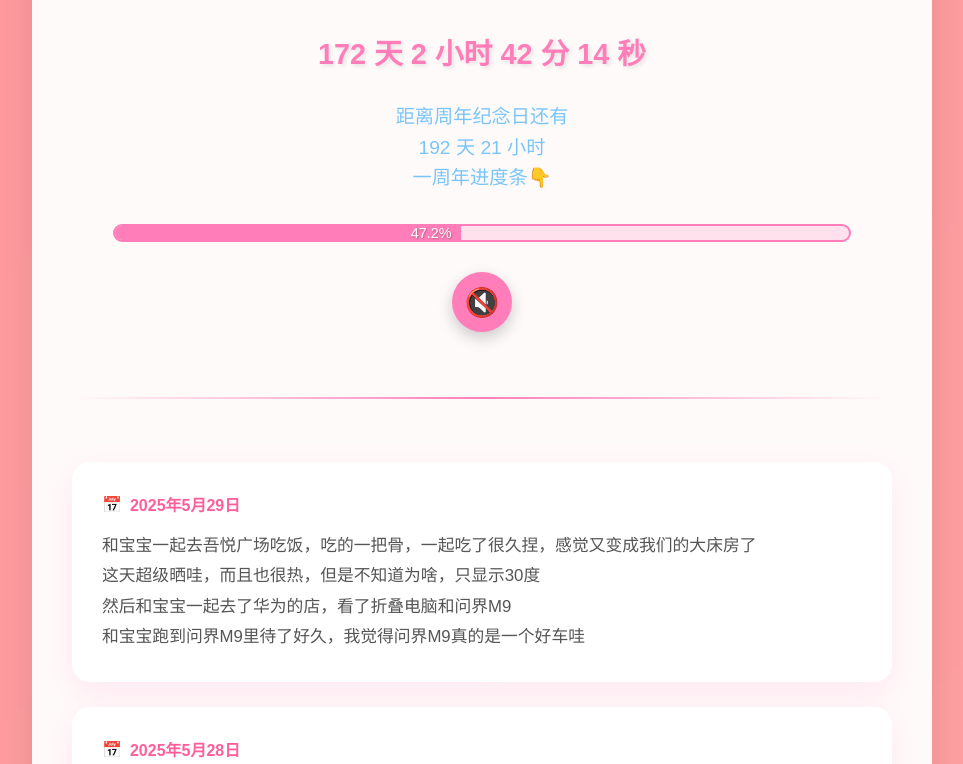
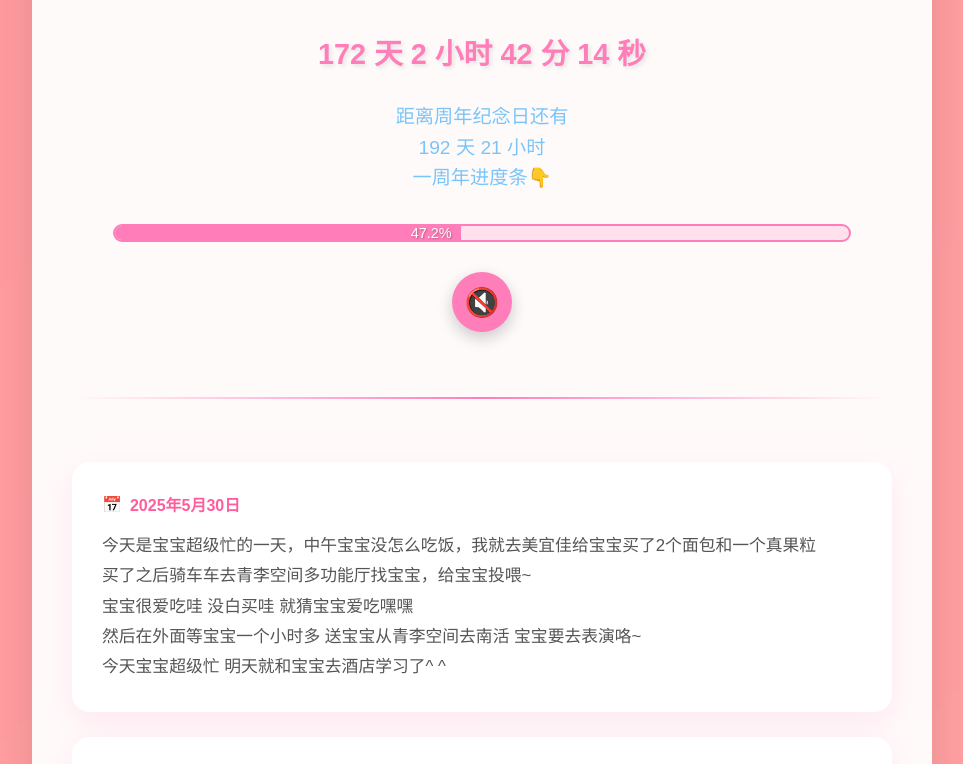
Before and after one commit to xiaoeyuSWU/myt_web, a plain HTML site: page index.html in a window 1280 px wide. Shown: the part 130-894 px from the top of the page, without its empty margins (158-1121 px from the left). Drawn offline with Linux system fonts and the light colour scheme; a web font is replaced by a local one.

Commit message:
Update index.html

```diff
--- a/index.html
+++ b/index.html
@@ -355,6 +355,16 @@
         <div class="memories-wall">
 
             <div class="memory-card">
+                <div class="memory-date">2025年5月30日</div>
+                <div class="memory-content">今天是宝宝超级忙的一天，中午宝宝没怎么吃饭，我就去美宜佳给宝宝买了2个面包和一个真果粒</div>
+                <div class="memory-content">买了之后骑车车去青李空间多功能厅找宝宝，给宝宝投喂~</div>
+                <div class="memory-content">宝宝很爱吃哇 没白买哇 就猜宝宝爱吃嘿嘿</div>
+                <div class="memory-content">然后在外面等宝宝一个小时多 送宝宝从青李空间去南活 宝宝要去表演咯~</div>
+                <div class="memory-content">今天宝宝超级忙 明天就和宝宝去酒店学习了^ ^</div>
+
+            </div>
+
+            <div class="memory-card">
                 <div class="memory-date">2025年5月29日</div>
                 <div class="memory-content">和宝宝一起去吾悦广场吃饭，吃的一把骨，一起吃了很久捏，感觉又变成我们的大床房了</div>
                 <div class="memory-content">这天超级晒哇，而且也很热，但是不知道为啥，只显示30度</div>
```
